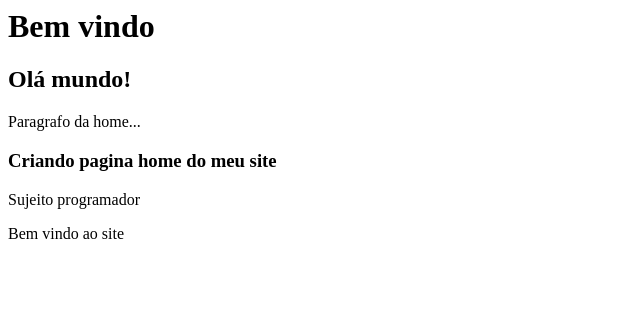
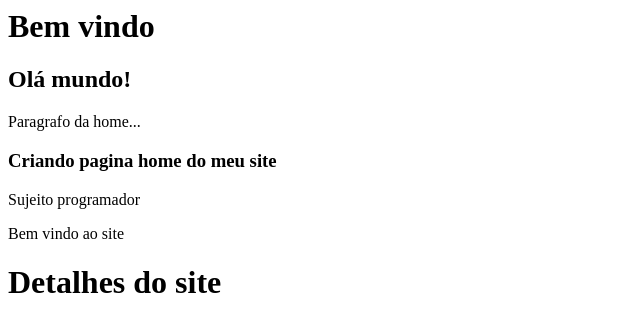
Before and after one commit to brunolds/curso_github, a plain HTML site: page index.html in a window 1280 px wide. Shown: the whole page, without its empty margins (0-640 px from the left). Drawn offline with Linux system fonts and the light colour scheme.

Commit message:
Detalhes do site

```diff
--- a/index.html
+++ b/index.html
@@ -5,3 +5,6 @@
 <h3>Criando pagina home do meu site</h3>
 <p>Sujeito programador</p>
 <p>Bem vindo ao site</p>
+
+
+<h1>Detalhes do site</h1>
```
